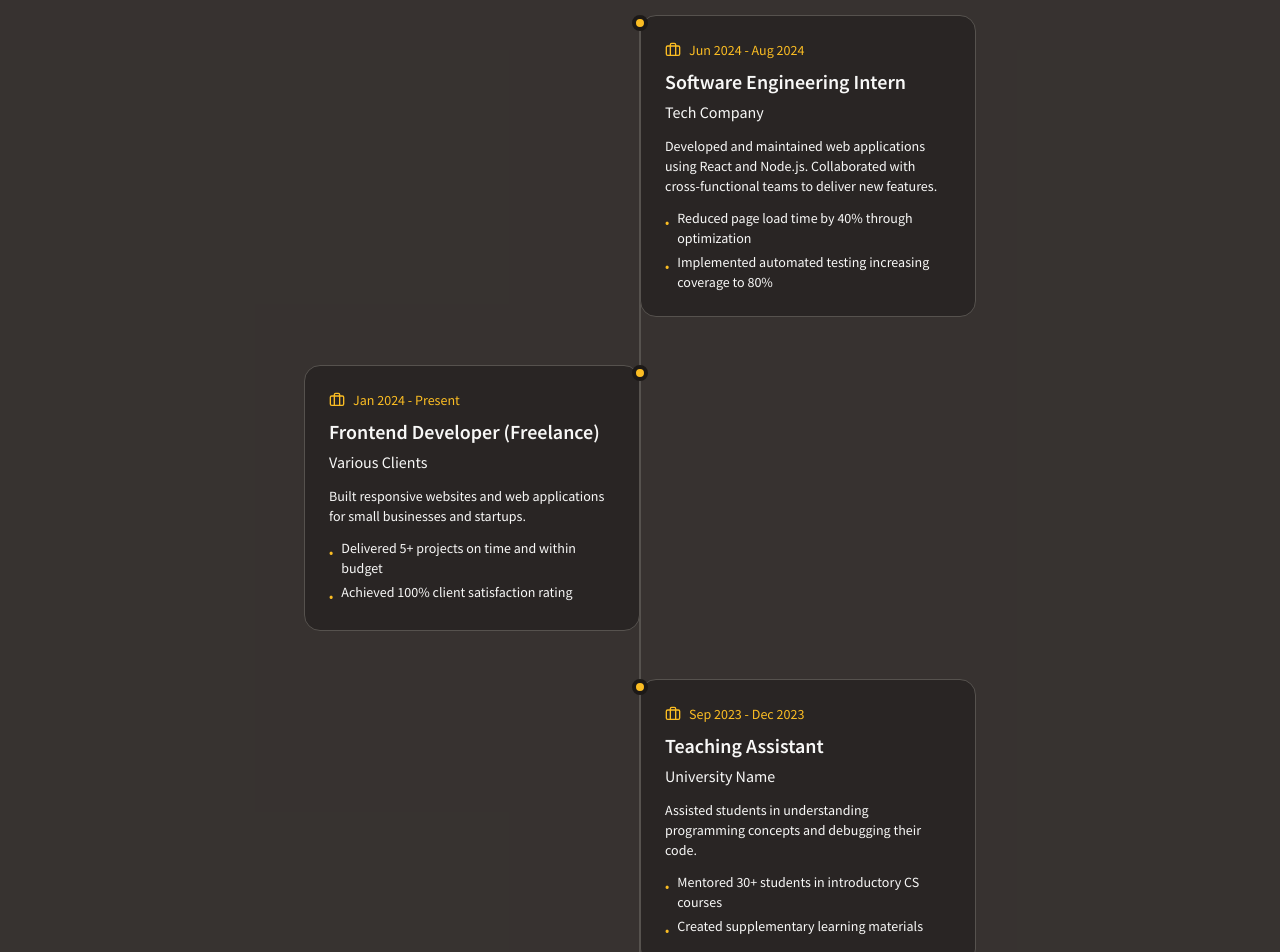
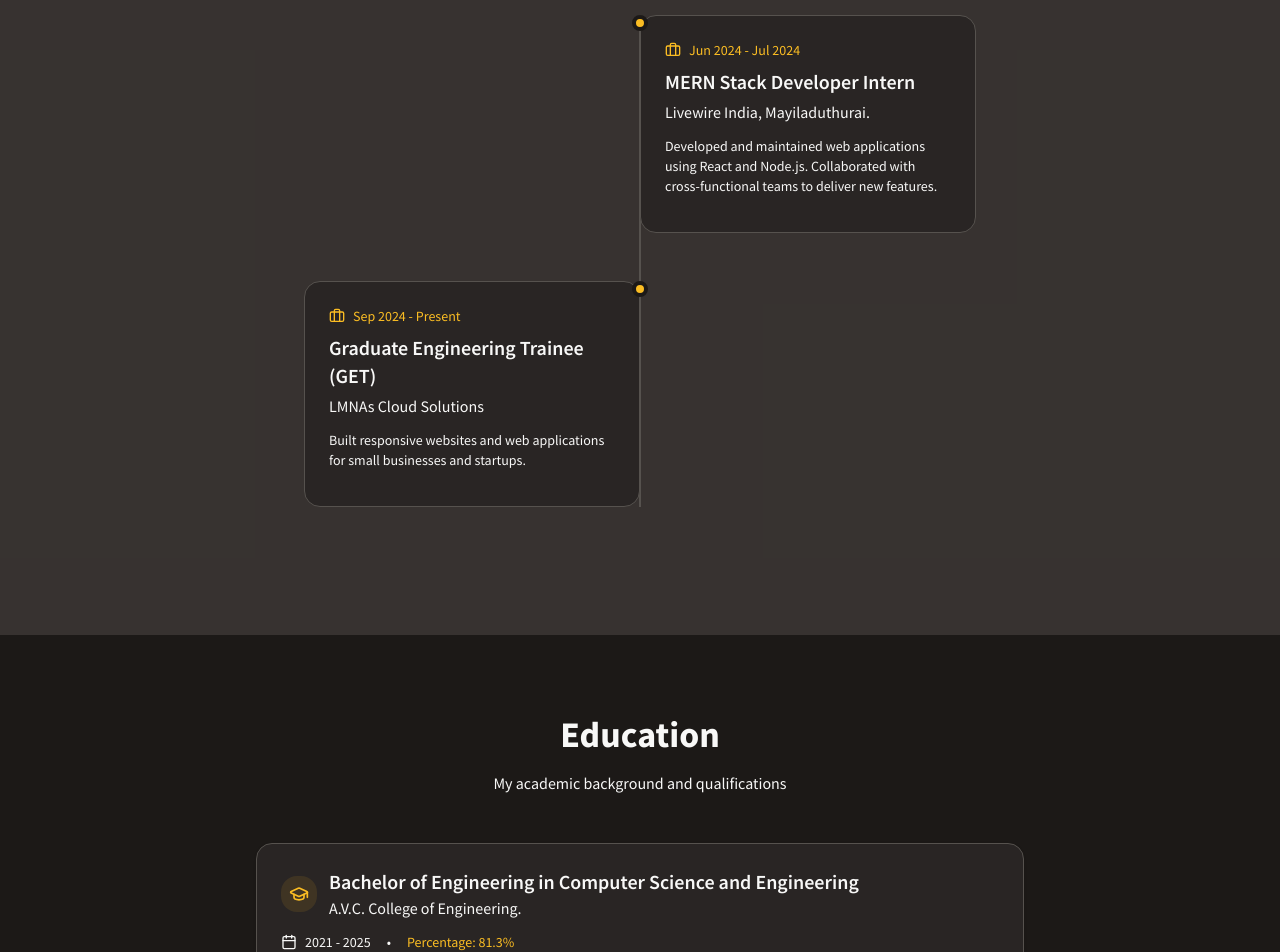
Before and after one commit to yuvaraj-s7/yuvaraj-shanmugaa, a React (Vite) app: page / in a window 1280 px wide. Shown: the part 2745-3697 px from the top of the page. Built offline with nearby package versions, Linux system fonts and the light colour scheme; the HTML template or start-up script is replaced by a standard one; a web font is replaced by a local one.

Commit message:
added skills, edu, exp

```diff
--- a/src/components/sections/EducationSection.tsx
+++ b/src/components/sections/EducationSection.tsx
@@ -5,26 +5,32 @@ import { useScrollAnimation } from "@/hooks/useScrollAnimation";
 const education = [
   {
     degree: "Bachelor of Engineering in Computer Science and Engineering",
-    institution: "A.V.C. College of Engineering",
+    institution: "A.V.C. College of Engineering.",
     period: "2021 - 2025",
-    gpa: "8.13/10",
+    gpa: "81.3%",
     highlights: [
-      "Dean's List - All Semesters",
-      "Relevant Coursework: Data Structures, Algorithms, Database Systems, Web Development",
-      "Senior Project: AI-powered Study Assistant",
+      "Relevant Coursework: Web Development",
+      "Project: Privilege Escalation and Attack Detection in Cloud",
+    ],
+  },
+    {
+    degree: "Higher Secondary Certificate (HSC)",
+    institution: "Raj Vidyalaya Matric Hr Sec School, Kuttalam.",
+    period: "2020 - 2021",
+    gpa: "82.6%",
+    highlights: [
+      "Undertook Higher Secondary studies in Mathematics and Biology",
     ],
   },
   {
-    degree: "High School Diploma",
-    institution: "High School Name",
-    period: "2017 - 2021",
-    gpa: "95%",
+    degree: "Secondary School Leaving Certificate (SSLC)",
+    institution: "Raj Vidyalaya Matric Hr Sec School, Kuttalam.",
+    period: "2018 - 2019",
+    gpa: "82.6%",
     highlights: [
-      "Valedictorian",
-      "Computer Science Club President",
-      "Math Olympiad - State Level Winner",
+      "Maintained 100% attendance record throughout SSLC.",
     ],
-  },
+  }
 ];
 
 export function EducationSection() {
@@ -66,7 +72,7 @@ export function EducationSection() {
                         <Calendar className="h-4 w-4" />
                         {edu.period}
                         <span className="mx-2">•</span>
-                        <span className="text-primary font-medium">Grade: {edu.gpa}</span>
+                        <span className="text-primary font-medium">Percentage: {edu.gpa}</span>
                       </div>
                       <ul className="space-y-2">
                         {edu.highlights.map((highlight, i) => (
--- a/src/components/sections/ExperienceSection.tsx
+++ b/src/components/sections/ExperienceSection.tsx
@@ -3,9 +3,9 @@ import { useScrollAnimation } from "@/hooks/useScrollAnimation";
 
 const experiences = [
   {
-    title: "Software Engineering Intern",
-    company: "Tech Company",
-    period: "Jun 2024 - Aug 2024",
+    title: "MERN Stack Developer Intern",
+    company: "Livewire India, Mayiladuthurai.",
+    period: "Jun 2024 - Jul 2024",
     description: "Developed and maintained web applications using React and Node.js. Collaborated with cross-functional teams to deliver new features.",
     achievements: [
       "Reduced page load time by 40% through optimization",
@@ -13,23 +13,13 @@ const experiences = [
     ],
   },
   {
-    title: "Frontend Developer (Freelance)",
-    company: "Various Clients",
-    period: "Jan 2024 - Present",
+    title: "Graduate Engineering Trainee (GET)",
+    company: "LMNAs Cloud Solutions",
+    period: "Sep 2024 - Present",
     description: "Built responsive websites and web applications for small businesses and startups.",
     achievements: [
       "Delivered 5+ projects on time and within budget",
       "Achieved 100% client satisfaction rating",
-    ],
-  },
-  {
-    title: "Teaching Assistant",
-    company: "University Name",
-    period: "Sep 2023 - Dec 2023",
-    description: "Assisted students in understanding programming concepts and debugging their code.",
-    achievements: [
-      "Mentored 30+ students in introductory CS courses",
-      "Created supplementary learning materials",
     ],
   },
 ];
@@ -75,14 +65,14 @@ export function ExperienceSection() {
                         <h3 className="text-xl font-semibold mb-1">{exp.title}</h3>
                         <p className="text-muted-foreground mb-3">{exp.company}</p>
                         <p className="text-sm text-muted-foreground mb-3">{exp.description}</p>
-                        <ul className="space-y-1">
+                        {/* <ul className="space-y-1">
                           {exp.achievements.map((achievement, i) => (
                             <li key={i} className="text-sm text-muted-foreground flex items-start gap-2">
                               <span className="text-primary mt-1">•</span>
                               {achievement}
                             </li>
                           ))}
-                        </ul>
+                        </ul> */}
                       </div>
                     </div>
                   </div>
--- a/src/components/sections/SkillsSection.tsx
+++ b/src/components/sections/SkillsSection.tsx
@@ -1,4 +1,4 @@
-import { Code, Database, Layout, Terminal, Users, Wrench } from "lucide-react";
+import { Code, Database, Layout, Terminal, TableOfContents, Wrench } from "lucide-react";
 import { Card, CardContent } from "@/components/ui/card";
 import { useScrollAnimation } from "@/hooks/useScrollAnimation";
 
@@ -26,12 +26,12 @@ const skillCategories = [
   {
     title: "Tools & Platforms",
     icon: Wrench,
-    skills: ["Git","Github","Canva", "Linux", "VS Code","n8n"],
+    skills: ["Git","Github","Canva", "Linux", "Postman","n8n"],
   },
   {
-    title: "Soft Skills",
-    icon: Users,
-    skills: ["Problem Solving", "Team Work", "Communication"],
+    title: "Content Management System",
+    icon: TableOfContents,
+    skills: ["Strapi", "Cloudinary"],
   },
 ];
 
```
